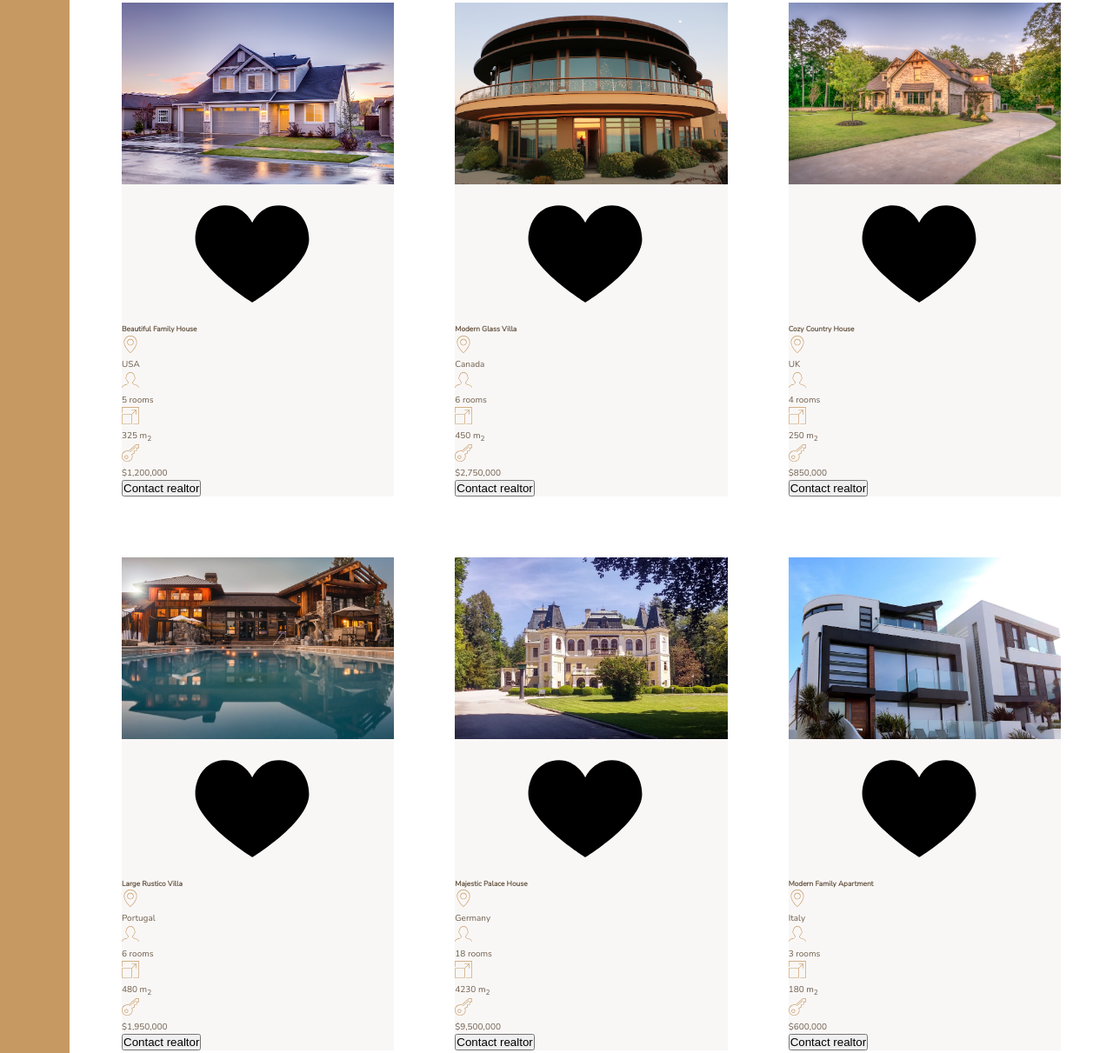
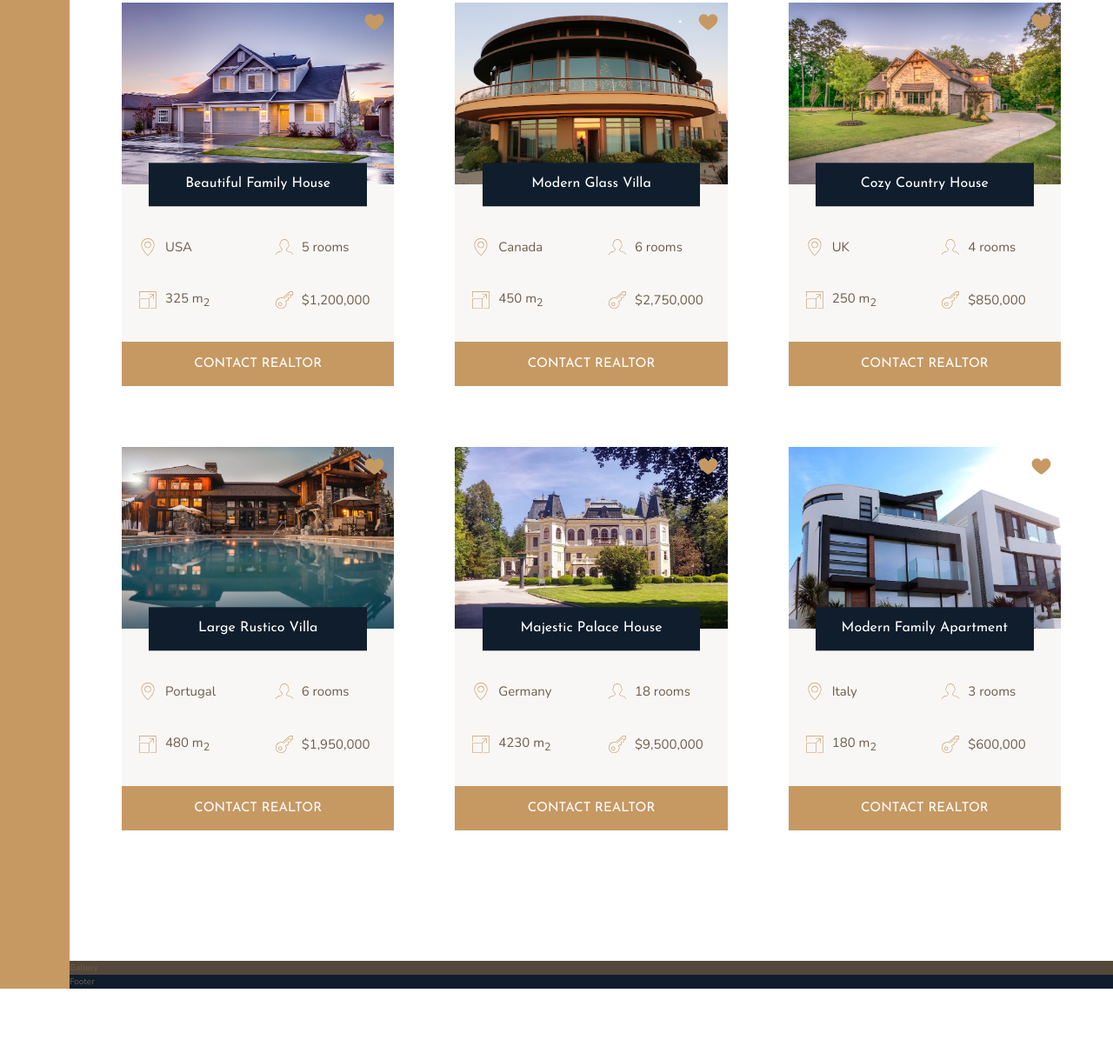
Before and after one commit to MohdSaifulM/Advanced_CSS_and_Sass, a website: page Nexter/index.html in a window 1280 px wide. Shown: the part 1967-3178 px from the top of the page at 87% size. After the commit the page ends 3104 px from the top, so only its background shows below. Drawn offline with nearby package versions, Linux system fonts and the light colour scheme.

Commit message:
:lipstick: Building the Homes Section
Align the card together using overlapping and justify-self and align-self properties to really adjust to the required position

```diff
--- a/Nexter/index.html
+++ b/Nexter/index.html
@@ -126,7 +126,7 @@
                     </svg>
                     <p>$1,200,000</p>
                 </div>
-                <button class="cta">Contact realtor</button>
+                <button class="btn home__btn">Contact realtor</button>
             </div>
 
             <div class="home">
@@ -159,7 +159,7 @@
                     </svg>
                     <p>$2,750,000</p>
                 </div>
-                <button class="cta">Contact realtor</button>
+                <button class="btn home__btn">Contact realtor</button>
             </div>
 
             <div class="home">
@@ -192,7 +192,7 @@
                     </svg>
                     <p>$850,000</p>
                 </div>
-                <button class="cta">Contact realtor</button>
+                <button class="btn home__btn">Contact realtor</button>
             </div>
 
             <div class="home">
@@ -225,7 +225,7 @@
                     </svg>
                     <p>$1,950,000</p>
                 </div>
-                <button class="cta">Contact realtor</button>
+                <button class="btn home__btn">Contact realtor</button>
             </div>
 
             <div class="home">
@@ -258,7 +258,7 @@
                     </svg>
                     <p>$9,500,000</p>
                 </div>
-                <button class="cta">Contact realtor</button>
+                <button class="btn home__btn">Contact realtor</button>
             </div>
 
             <div class="home">
@@ -291,7 +291,7 @@
                     </svg>
                     <p>$600,000</p>
                 </div>
-                <button class="cta">Contact realtor</button>
+                <button class="btn home__btn">Contact realtor</button>
             </div>
 
         </section>
--- a/Nexter/sass/_homes.scss
+++ b/Nexter/sass/_homes.scss
@@ -10,30 +10,73 @@
 .home {
     background-color: $color-grey-light-1;
 
+    display: grid;
+    grid-template-columns: repeat(2, 1fr);
+    grid-row-gap: 3.5rem;
+
     &__img {
         width: 100%;
+        grid-row: 1 / 2;
+        grid-column: 1 / -1;
+        z-index: 1;
     }
 
     &__like {
-
+        grid-row: 1 / 2;
+        grid-column: 2 / 3;
+        fill: $color-primary;
+        height: 2.5rem;
+        width: 2.5rem;
+        z-index: 2;
+        justify-self: end;
+        margin: 1rem;
     }
 
     &__name {
+        grid-row: 1 / 2;
+        grid-column: 1 / -1;
+        justify-self: center;
+        align-self: end;
+        z-index: 3;
 
+        width: 80%;
+        font-family: $font-display;
+        font-size: 1.6rem;
+        text-align: center;
+        padding: 1.25rem;
+        background-color: $color-secondary;
+        color: #fff;
+        font-weight: 400;
+        transform: translateY(50%);
+    }
+
+    &__location,
+    &__rooms {
+        margin-top: 2.5rem;
     }
 
     &__location,
     &__rooms,
     &__area,
     &__price {
+
+        font-size: 1.5rem;
+        margin-right: 2rem;
+        margin-left: 2rem;
+
+        display: flex;
+        align-items: center;
+
         svg {
             fill: $color-primary;
             height: 2rem;
             width: 2rem;
+            margin-right: 1rem;
         }
 
-        p {
+    }
 
-        }
+    &__btn {
+        grid-column: 1 / -1;
     }
 }
```
Also changed, not shown: Nexter/css/style.css.
